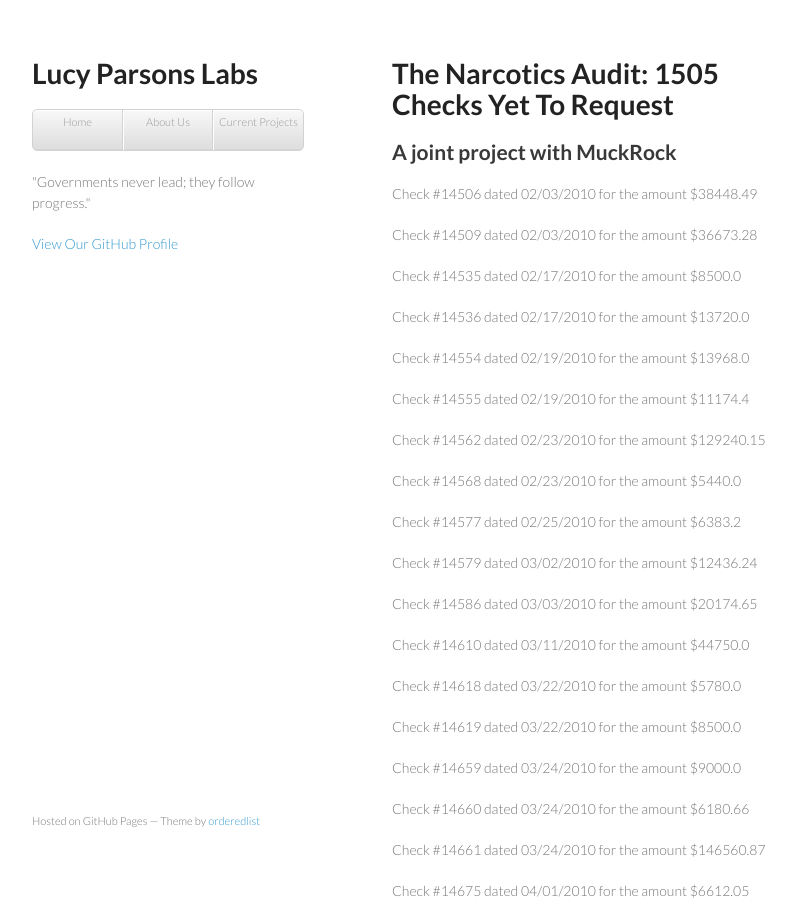
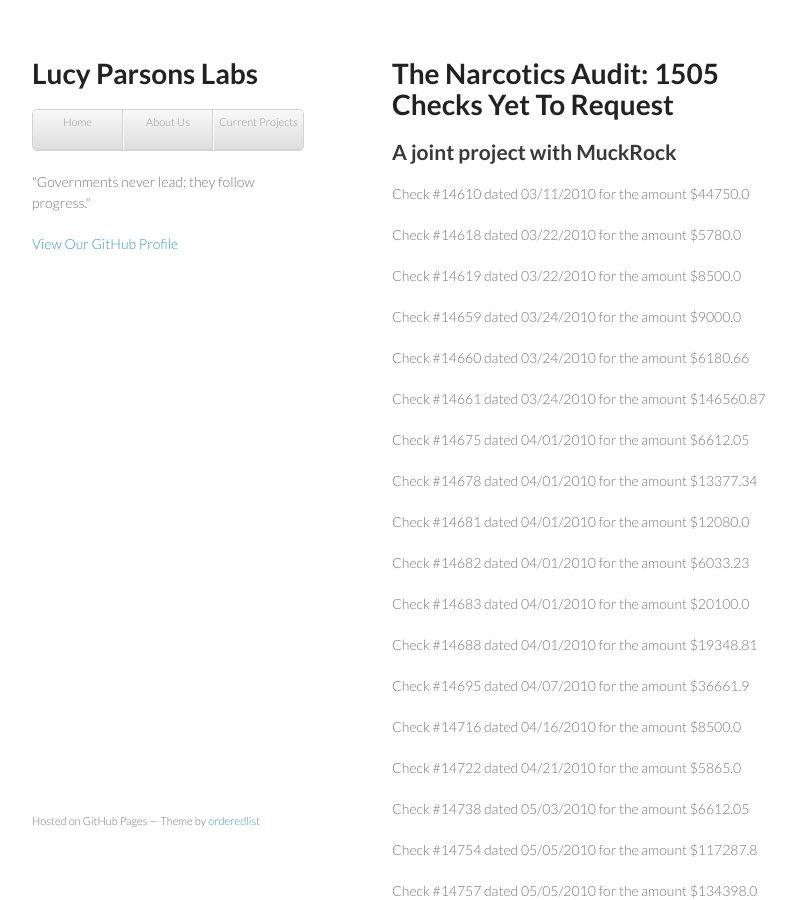
Before and after one commit to pmocek/lucyparsons.github.io, a Jekyll site: the page built from projects/checks.html, in a window 1280 px wide and 900 px high. Shown: the whole window, without its empty margins (178-974 px from the left). Built offline with Jekyll 4.4.1, drawn with Linux system fonts in a browser that asks for light colours.

Commit message:
Update checks list: remove 14506 through 14586
Muckrock user E. Coady
[requested](https://www.muckrock.com/foi/chicago-169/1505ml-checks-14425-through-14452-22230/)
checks 14506, 14509, 14535, 14536, 14554, 14555, 14562, 14568, 14577,
14579, 14586 on 2015-11-02.

```diff
--- a/projects/checks.html
+++ b/projects/checks.html
@@ -6,17 +6,6 @@
       <section>
       <h1>The Narcotics Audit: 1505 <p>Checks Yet To Request</h1>
       <h2>A joint project with MuckRock</h2>
-<p>Check #14506 dated 02/03/2010 for the amount $38448.49</p>
-<p>Check #14509 dated 02/03/2010 for the amount $36673.28</p>
-<p>Check #14535 dated 02/17/2010 for the amount $8500.0</p>
-<p>Check #14536 dated 02/17/2010 for the amount $13720.0</p>
-<p>Check #14554 dated 02/19/2010 for the amount $13968.0</p>
-<p>Check #14555 dated 02/19/2010 for the amount $11174.4</p>
-<p>Check #14562 dated 02/23/2010 for the amount $129240.15</p>
-<p>Check #14568 dated 02/23/2010 for the amount $5440.0</p>
-<p>Check #14577 dated 02/25/2010 for the amount $6383.2</p>
-<p>Check #14579 dated 03/02/2010 for the amount $12436.24</p>
-<p>Check #14586 dated 03/03/2010 for the amount $20174.65</p>
 <p>Check #14610 dated 03/11/2010 for the amount $44750.0</p>
 <p>Check #14618 dated 03/22/2010 for the amount $5780.0</p>
 <p>Check #14619 dated 03/22/2010 for the amount $8500.0</p>
```
